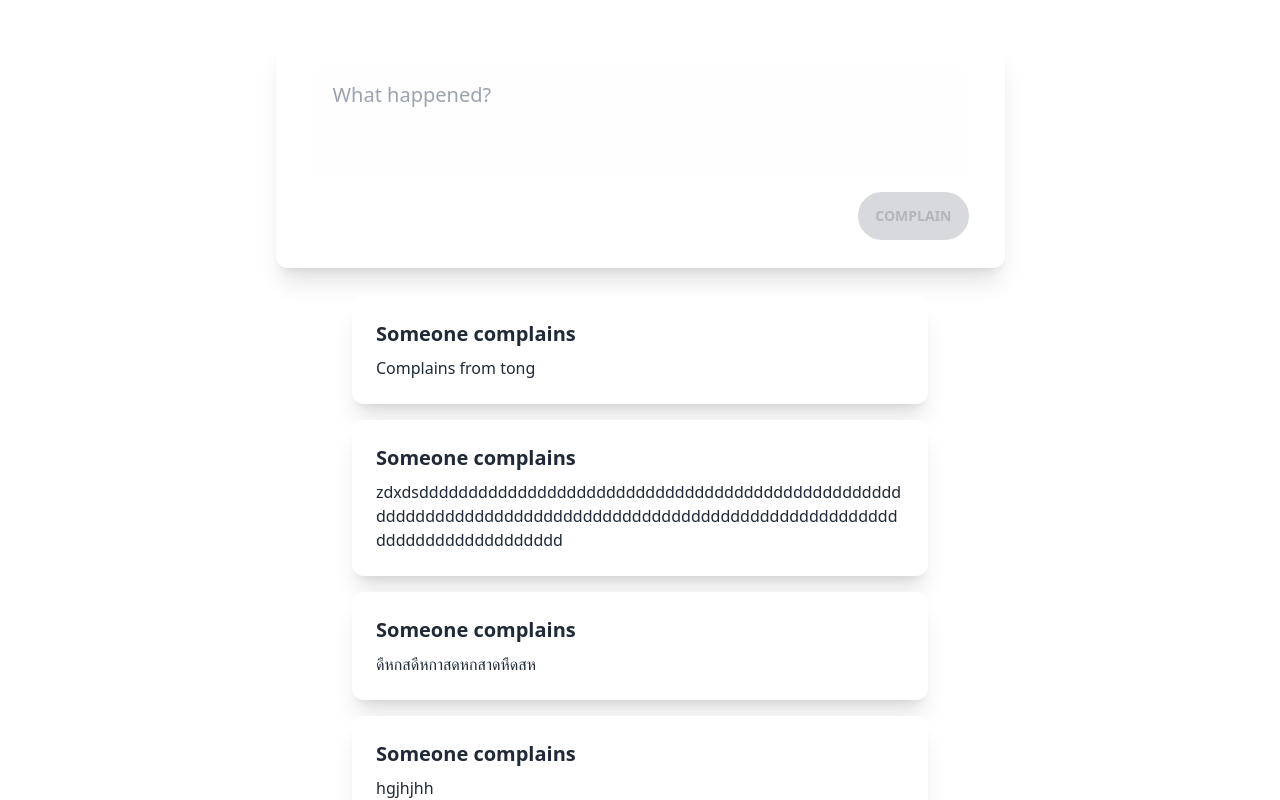
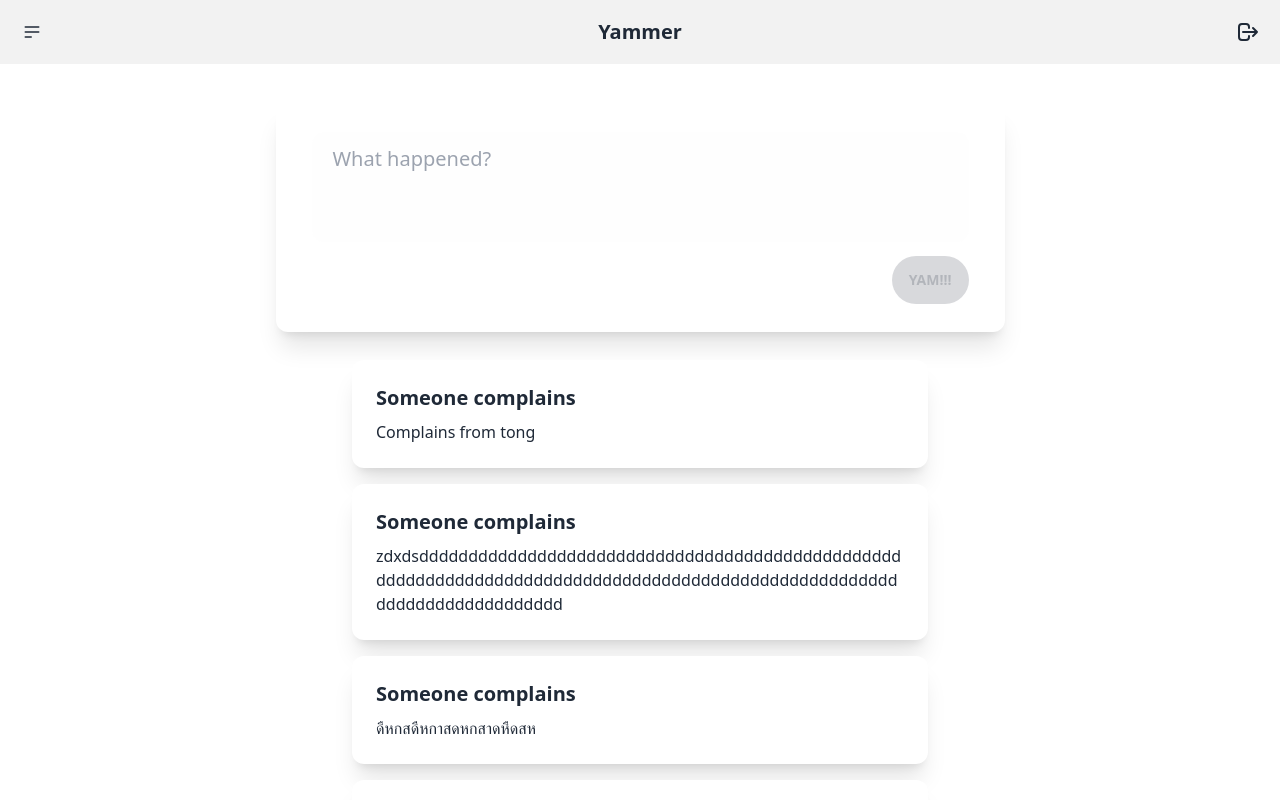
Before and after one commit to tsongglod123/sec-1-group-11-yammer, a Vue app: page /home/1 in a window 1280 px wide. Shown: the top 800 px of the page. Built offline with nearby package versions, Linux system fonts and the light colour scheme; data requests are answered from the project's data file.

Commit message:
[+] add navbar & router links

```diff
--- /dev/null
+++ b/src/components/VNavbar.vue
@@ -0,0 +1,79 @@
+<script setup>
+import { ref } from "vue";
+import { useRouter } from "vue-router";
+
+const REPO = ref(
+	"https://github.com/tsongglod123/sec-1-group-11-supreme-engine"
+);
+const appRouter = useRouter();
+
+const logout = () => appRouter.push({ name: "root" });
+</script>
+
+<template>
+	<div id="navbar-section">
+		<div class="navbar bg-base-200">
+			<div class="navbar-start">
+				<div class="dropdown">
+					<label tabindex="0" class="btn btn-ghost btn-circle">
+						<svg
+							xmlns="http://www.w3.org/2000/svg"
+							class="h-5 w-5"
+							fill="none"
+							viewBox="0 0 24 24"
+							stroke="currentColor"
+						>
+							<path
+								stroke-linecap="round"
+								stroke-linejoin="round"
+								stroke-width="2"
+								d="M4 6h16M4 12h16M4 18h7"
+							/>
+						</svg>
+					</label>
+					<ul
+						tabindex="0"
+						class="menu menu-compact dropdown-content mt-3 p-2 shadow bg-base-200 rounded-box w-52"
+					>
+						<li>
+							<router-link :to="{ name: 'homepage' }">
+								<div>Homepage</div>
+							</router-link>
+						</li>
+						<li><div>My Yammer</div></li>
+						<li>
+							<a :href="REPO" target="_blank"><div>About</div></a>
+						</li>
+					</ul>
+				</div>
+			</div>
+			<div class="navbar-center">
+				<router-link :to="{ name: 'homepage' }">
+					<a class="btn btn-ghost normal-case text-xl">Yammer</a>
+				</router-link>
+			</div>
+			<div class="navbar-end">
+				<button class="btn btn-ghost btn-circle" @click.left="logout">
+					<div class="indicator">
+						<svg
+							xmlns="http://www.w3.org/2000/svg"
+							class="h-6 w-6"
+							fill="none"
+							viewBox="0 0 24 24"
+							stroke="currentColor"
+							stroke-width="2"
+						>
+							<path
+								stroke-linecap="round"
+								stroke-linejoin="round"
+								d="M17 16l4-4m0 0l-4-4m4 4H7m6 4v1a3 3 0 01-3 3H6a3 3 0 01-3-3V7a3 3 0 013-3h4a3 3 0 013 3v1"
+							/>
+						</svg>
+					</div>
+				</button>
+			</div>
+		</div>
+	</div>
+</template>
+
+<style scoped></style>
--- a/src/components/VTextarea.vue
+++ b/src/components/VTextarea.vue
@@ -55,7 +55,7 @@
 							@click.left="createPost(content)"
 							:disabled="content.length < 1"
 						>
-							complain
+							YAM!!!
 						</button>
 					</div>
 				</div>
--- a/src/views/Homepage.vue
+++ b/src/views/Homepage.vue
@@ -3,6 +3,7 @@
 import { useRoute } from "vue-router";
 import VTextarea from "../components/VTextarea.vue";
 import VContents from "../components/VContents.vue";
+import VNavbar from "../components/VNavBar.vue";
 
 const URL = "http://localhost:5000/posts";
 
@@ -26,6 +27,7 @@
 
 <template>
 	<div id="homepage">
+		<VNavbar />
 		<VTextarea
 			:posts="posts"
 			:userId="params.userId"
@@ -39,6 +41,4 @@
 	</div>
 </template>
 
-<style scoped>
-
-</style>
+<style scoped></style>
```
Lines whose indentation alone changed are shown as unchanged.
